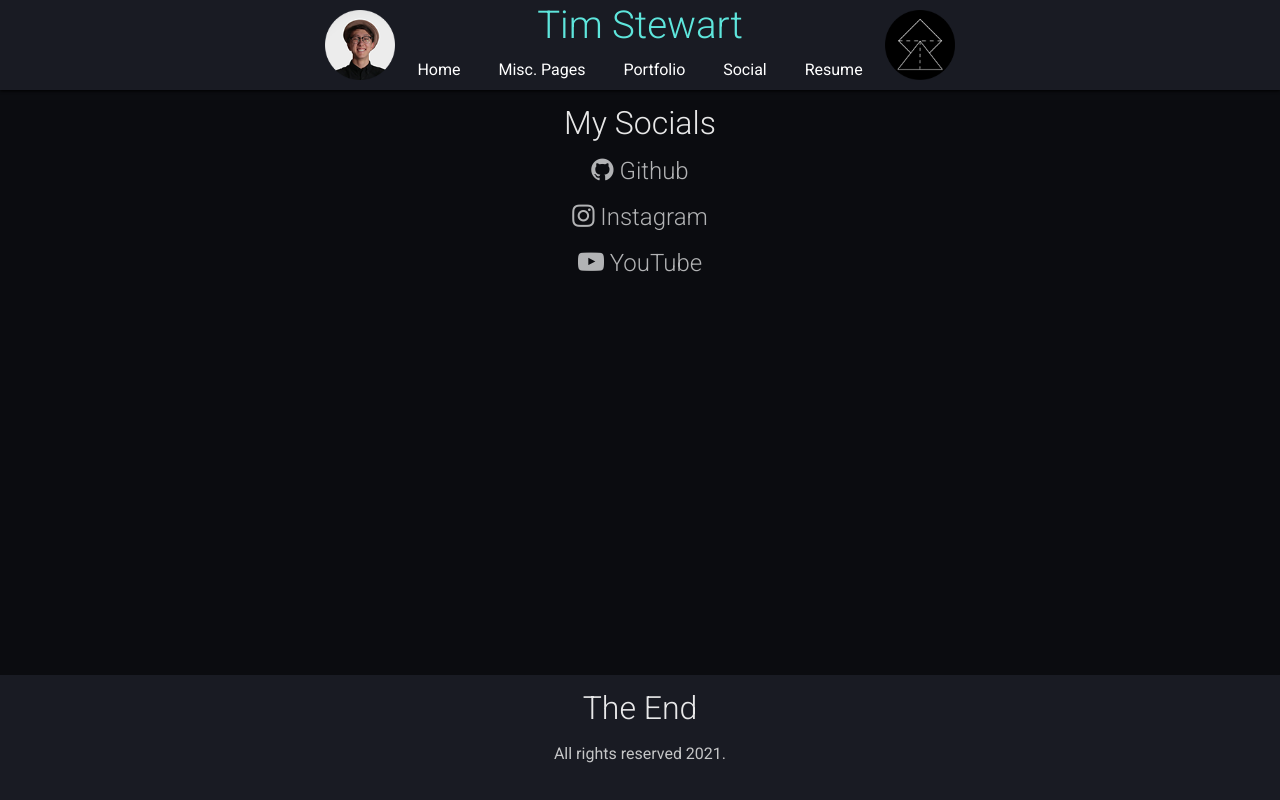
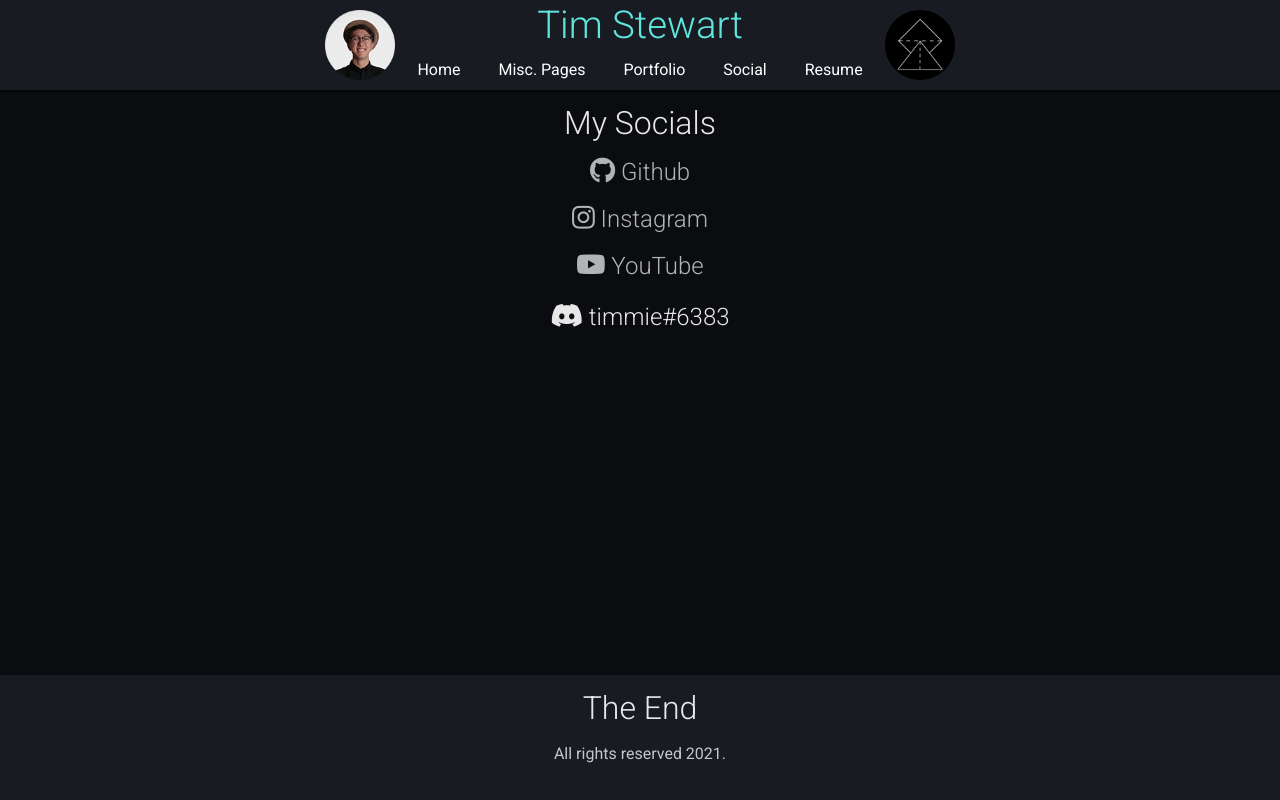
Before and after one commit to TimStewartJ/personal-site, a Flask app: page /social in a window 1280 px wide. Run offline with Flask 2, Linux system fonts and the light colour scheme.

Commit message:
add discord, update FA

```diff
--- a/templates/social.html
+++ b/templates/social.html
@@ -1,7 +1,7 @@
 {% extends "layout.html" %}
 
 {% block head %}
-<link rel="stylesheet" href="https://cdnjs.cloudflare.com/ajax/libs/font-awesome/4.7.0/css/font-awesome.min.css">
+<link rel="stylesheet" href="https://use.fontawesome.com/releases/v5.15.4/css/all.css" integrity="sha384-DyZ88mC6Up2uqS4h/KRgHuoeGwBcD4Ng9SiP4dIRy0EXTlnuz47vAwmeGwVChigm" crossorigin="anonymous">
 {% endblock %}
 
 {% block content %}
@@ -9,10 +9,10 @@
 
     <div class="section social">
         <h1>My Socials</h1>
-        <h2><a href="https://github.com/TimStewartJ" target="_blank" rel="noreferrer noopener"><i class="fa fa-github" style="font-size:26px"></i> Github</a></h2>
-        <h2><a href="https://www.instagram.com/timstewartj/" target="_blank" rel="noreferrer noopener"><i class="fa fa-instagram" style="font-size:26px"></i> Instagram</a></h2>
-        <h2><a href="https://www.youtube.com/channel/UCe95ZA30ro1-ANQyO1wXVzA" target="_blank" rel="noreferrer noopener"><i class="fa fa-youtube-play" style="font-size:26px"></i> YouTube</a></h2>
-        <h2><a href=""><i class="fa fa-" style="font-size:26px"></i> </a></h2>
+        <h2><a href="https://github.com/TimStewartJ" target="_blank" rel="noreferrer noopener"><i class="fab fa-github" style="font-size:26px"></i> Github</a></h2>
+        <h2><a href="https://www.instagram.com/timstewartj/" target="_blank" rel="noreferrer noopener"><i class="fab fa-instagram" style="font-size:26px"></i> Instagram</a></h2>
+        <h2><a href="https://www.youtube.com/channel/UCe95ZA30ro1-ANQyO1wXVzA" target="_blank" rel="noreferrer noopener"><i class="fab fa-youtube" style="font-size:26px"></i> YouTube</a></h2>
+        <h2><p href=""><i class="fab fa-discord" style="font-size:26px"></i> timmie#6383</p></h2>
         <h2><a href=""><i class="fa fa-" style="font-size:26px"></i> </a></h2>
         <h2><a href=""><i class="fa fa-" style="font-size:26px"></i> </a></h2>
         <h2><a href=""><i class="fa fa-" style="font-size:26px"></i> </a></h2>
```
